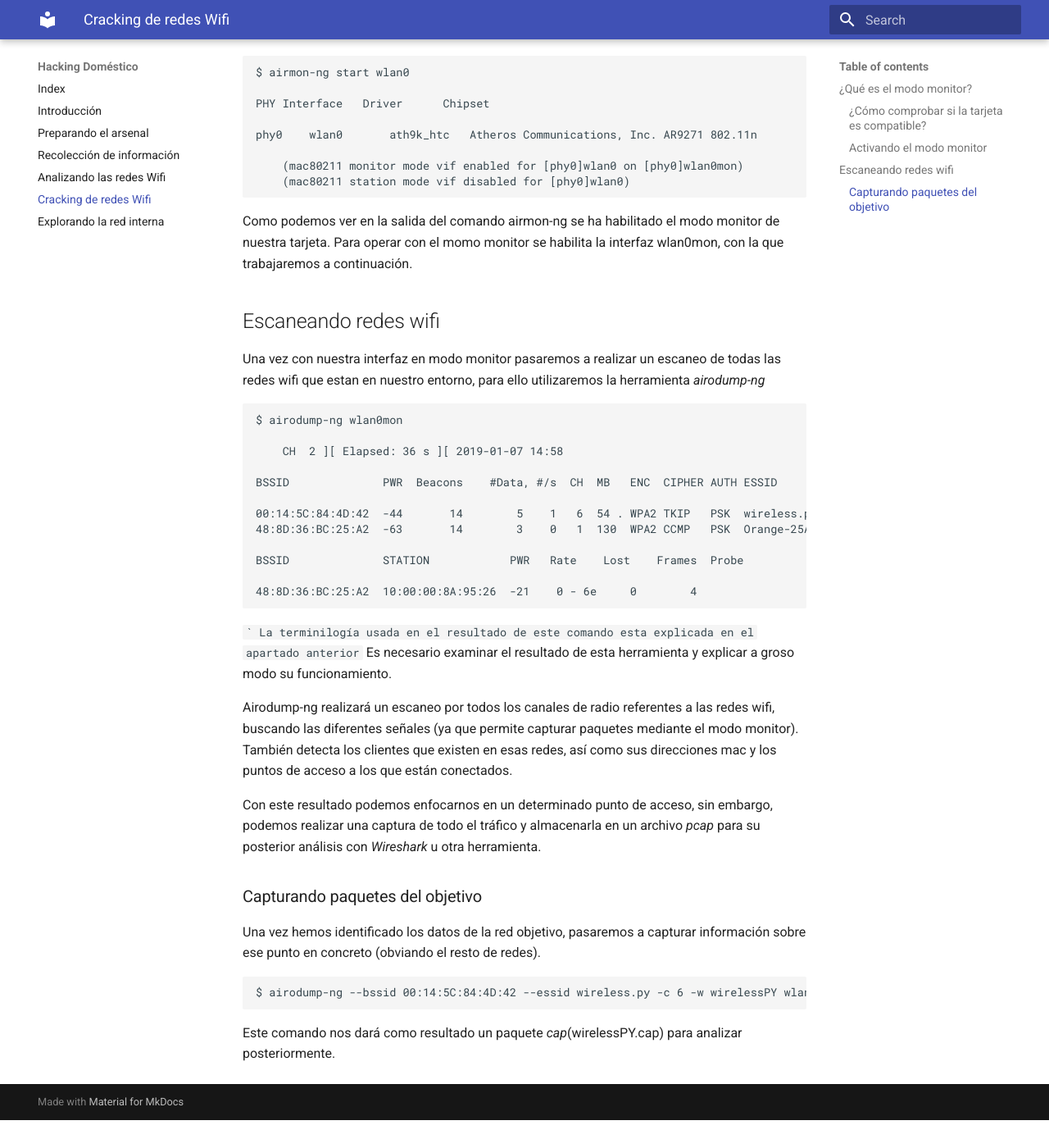
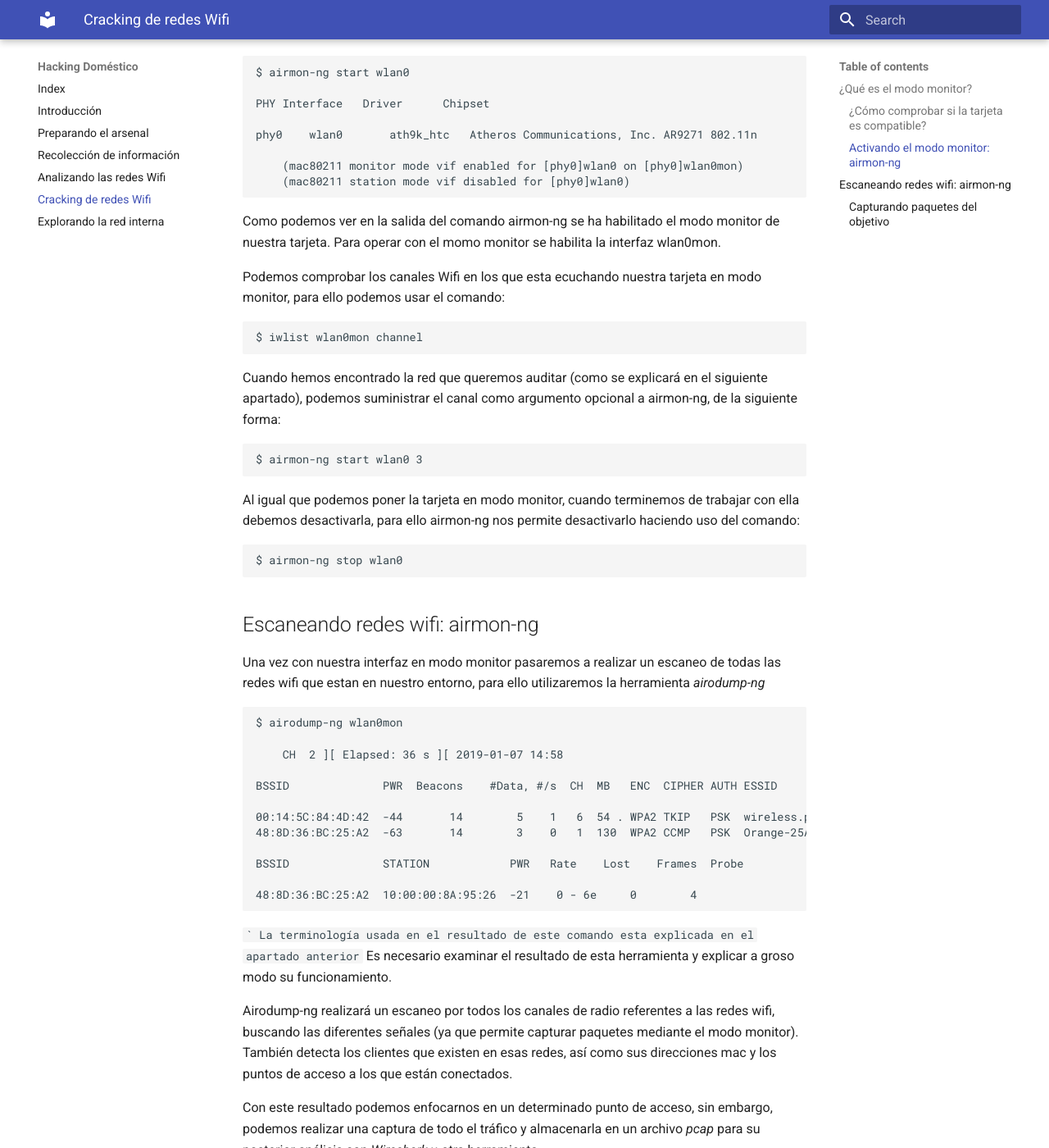
Before and after one commit to hromero99/Seguridad-en-redes-dom-sticas, an MkDocs documentation site: the page built from Documentation/docs/crackingWifi.md, in a window 1280 px wide and 1400 px high, scrolled down 1742 px. Shown: the whole window at 82% size. Built offline with MkDocs 1.6.1 and Material for MkDocs 9.7.7, drawn with Linux system fonts in a browser that asks for light colours; before the commit the page ends 3108 px from its top, so only the background shows below that; some of the changed text lies outside the part shown.

Commit message:
Terminado airmon-ng

````diff
--- a/Documentation/docs/crackingWifi.md
+++ b/Documentation/docs/crackingWifi.md
@@ -23,7 +23,7 @@ Dicho esto, lo primero que tenemos que realizar sería comprobar que tenemos una
 
 Dentro de la salida extensa de este comando tenemos la categoria _Supported interface modes_ donde podemos comprobar si se incluye el modo monitor.
 
-### Activando el modo monitor
+### Activando el modo monitor: airmon-ng
 
 Una vez comprobado si la tarjeta es compatible, pasaremos a ponerla el modo monitor.
 
@@ -62,9 +62,24 @@ Cuando tenemos los procesos que entraban en conflicto matados podemos pasar a po
 		(mac80211 monitor mode vif enabled for [phy0]wlan0 on [phy0]wlan0mon)
 		(mac80211 station mode vif disabled for [phy0]wlan0)
 
-Como podemos ver en la salida del comando airmon-ng se ha habilitado el modo monitor de nuestra tarjeta. Para operar con el momo monitor se habilita la interfaz wlan0mon, con la que trabajaremos a continuación.
+Como podemos ver en la salida del comando airmon-ng se ha habilitado el modo monitor de nuestra tarjeta. Para operar con el momo monitor se habilita la interfaz wlan0mon.
 
-## Escaneando redes wifi
+Podemos comprobar los canales Wifi en los que esta ecuchando nuestra tarjeta en modo monitor, para ello podemos usar el comando:
+
+    $ iwlist wlan0mon channel
+
+Cuando hemos encontrado la red que queremos auditar (como se explicará en el siguiente apartado), podemos suministrar el canal como argumento opcional a airmon-ng, de la siguiente forma:
+
+    $ airmon-ng start wlan0 3
+
+
+
+Al igual que podemos poner la tarjeta en modo monitor, cuando terminemos de trabajar con ella debemos desactivarla, para ello airmon-ng nos permite desactivarlo haciendo uso del comando:
+
+    $ airmon-ng stop wlan0
+
+
+## Escaneando redes wifi: airmon-ng
 
 Una vez con nuestra interfaz en modo monitor pasaremos a realizar un escaneo de todas las redes wifi que estan en nuestro entorno, para ello utilizaremos la herramienta _airodump-ng_
 
@@ -80,7 +95,7 @@ Una vez con nuestra interfaz en modo monitor pasaremos a realizar un escaneo de
     BSSID              STATION            PWR   Rate    Lost    Frames  Probe
 
     48:8D:36:BC:25:A2  10:00:00:8A:95:26  -21    0 - 6e     0        4
-``` La terminilogía usada en el resultado de este comando esta explicada en el apartado anterior``
+``` La terminología usada en el resultado de este comando esta explicada en el apartado anterior``
 Es necesario examinar el resultado de esta herramienta y explicar a groso modo su funcionamiento.
 
 Airodump-ng realizará un escaneo por todos los canales de radio referentes a las redes wifi, buscando las diferentes señales (ya que permite capturar paquetes mediante el modo monitor). También detecta los clientes que existen en esas redes, así como sus direcciones mac y los puntos de acceso a los que están conectados.
````
